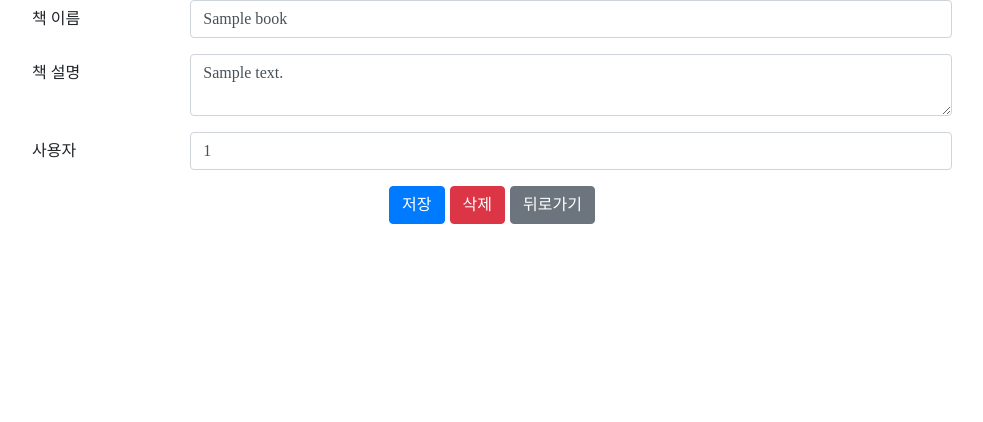
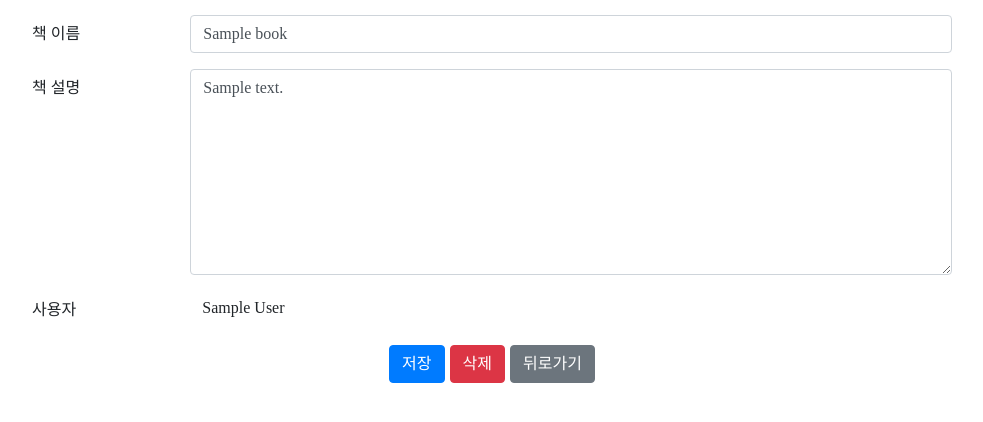
Before and after one commit to hyeongJuKim/MyBook, a Django app: template mybook/book/templates/book/book_update.html in a window 1280 px wide. Shown: the part 56-478 px from the top of the page, without its empty margins (148-1131 px from the left). Run offline with Django 3.2, Linux system fonts and the light colour scheme; the template is opened without the code that fills it: values that come from a table or form of the project are taken from there, others are empty; a user stored in the database is signed in; tables that the repository leaves empty hold one stand-in row (values such as "Sample post"); some libraries are stand-ins or nearby versions; some web fonts are replaced.

Commit message:
fix:book service에 대한 기본 template정리

```diff
--- a/mybook/book/templates/base.html
+++ b/mybook/book/templates/base.html
@@ -62,7 +62,6 @@ a:hover {
   padding:13px;
 }
 
-
 .book-card .column-title {
   font-size: 15px;
   font-weight:500;
@@ -73,6 +72,10 @@ a:hover {
   font-size: 13px;
   font-weight:300;
   margin:0;
+}
+
+.input-readonly {
+  padding: 5px 12px;
 }
 
 
--- a/mybook/book/templates/book/book_create.html
+++ b/mybook/book/templates/book/book_create.html
@@ -2,8 +2,6 @@
 
 {% block content %}
 <div class="content-body">
-
-  {{ form.errors }}
   <form action="{% url 'book-create' %}" method="post">{% csrf_token %}
     <div class="form-group row">
       <label for="id_title" class="col-sm-2 col-form-label">책 이름</label>
--- a/mybook/book/templates/book/book_detail.html
+++ b/mybook/book/templates/book/book_detail.html
@@ -6,12 +6,12 @@
     <div class="card-body">
       <h3>{{ book.title }}</h3>
       <h5>{{ book.contents|linebreaks }}</h5>
-      <p class="book-card-data column-text">{{ book.user }}</p>
-      <p class="book-card-data column-text">{{ book.created|date:"Y-m-d" }}</p>
+      <p class="book-card-data column-text">닉네임: {{ book.user.nick_name }} </p>
+      <p class="book-card-data column-text">등록일: {{ book.created|date:"Y-m-d" }} </p>
     </div>
   </div>
   <div class="book-action-box">
-    <a href="{% url 'book-update' book.id %}?next={{ request.path|urlencode }}">
+    <a href="{% url 'book-update' book.id %}">
       <button type="button" class="btn btn-info">수정</button>
     </a>
     <a href="{% url 'book-list' %}">
--- a/mybook/book/templates/book/book_update.html
+++ b/mybook/book/templates/book/book_update.html
@@ -1,7 +1,7 @@
 {% extends 'base.html' %}
 
 {% block content %}
-
+<div class="content-body">
   <form action="{% url 'book-update' book.id %}" method="post">{% csrf_token %}
     <div class="form-group row">
       <label for="id_title" class="col-sm-2 col-form-label">책 이름</label>
@@ -12,25 +12,25 @@
     <div class="form-group row">
       <label for="id_contents" class="col-sm-2 col-form-label">책 설명</label>
       <div class="col-sm-10">
-      <textarea name="contents" id="id_contents" class="form-control" required="">{{ book.contents }}</textarea>
+        <textarea name="contents" rows="8" id="id_contents" class="form-control" required="">{{ book.contents }}</textarea>
       </div>
     </div>
     <!-- 현재 접속한 session의 user.id -->
     <div class="form-group row">
       <label for="id_user" class="col-sm-2 col-form-label">사용자</label>
       <div class="col-sm-10">
-      <input type="text" name="user" id="id_user" class="form-control" value="{{ user.id }}" >
+        <div class="input-readonly">{{ user.name }}</div>
       </div>
     </div>
     <div class="book-action-box">
       <input type="submit" class="btn btn-primary" value="저장" />
-    <a href="{% url 'book-delete' book.id %}">
+      <a href="{% url 'book-delete' book.id %}?next={{ request.path|urlencode }}">
         <button type="button" class="btn btn-danger"> 삭제</button>
       </a>
-    <a href="{{ request.GET.next }}">
+      <a href="{{ book.get_absolute_url }}">
         <button type="button" class="btn btn-secondary">뒤로가기</button>
       </a>
     </div>
   </form>
-
+</div>
 {% endblock %}
```
Lines whose indentation alone changed are shown as unchanged.
